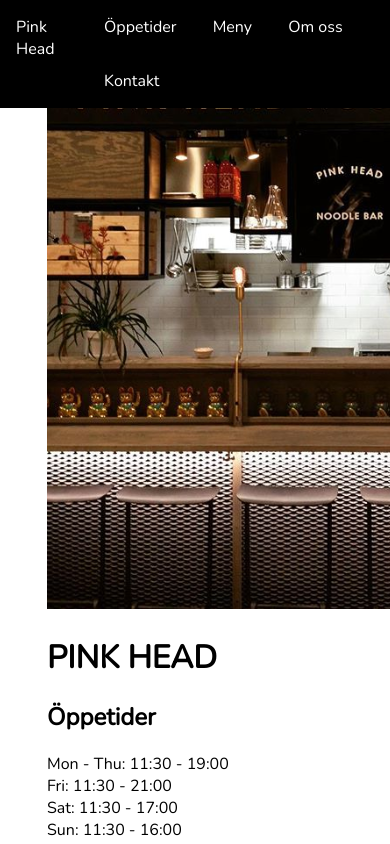
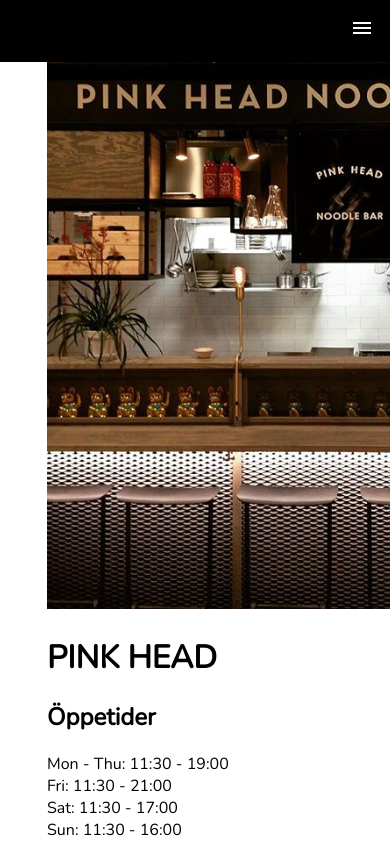
Before and after one commit to lyjenewein/pink_head, a plain HTML site: page public_html/index.html in a window 390 px wide. Shown: the top 844 px of the page. Drawn offline with nearby package versions, Linux system fonts and the light colour scheme.

Commit message:
hamburger menu

```diff
--- a/public_html/css/style.css
+++ b/public_html/css/style.css
@@ -9,15 +9,7 @@
   nav ul {
     margin: 0;
     padding: 0;
-    list-style: none;
-    display: -webkit-box;
-    display: -ms-flexbox;
-    display: flex;
-    -webkit-box-pack: justify;
-    -ms-flex-pack: justify;
-    justify-content: space-between; }
-    nav ul li {
-      display: inline; }
+    list-style: none; }
     nav ul li a {
       display: inline-block;
       padding: 1em;
@@ -25,6 +17,35 @@
       text-decoration: none; }
     nav ul li :hover {
       background-color: black; }
+
+nav ul li:first-child > a {
+  display: inline-block; }
+
+#menu-icon {
+  float: right;
+  display: block; }
+
+.topnav ul li a {
+  display: none; }
+
+.topnav.dropped ul li a {
+  display: block; }
+
+.topnav.dropped #menu-icon {
+  position: absolute;
+  right: 0;
+  top: 0; }
+
+.material-icons {
+  font-size: 1em; }
+
+@media screen and (min-width: 600px) {
+  #menu-icon {
+    display: none; }
+  .topnav ul li a {
+    display: inline-block; }
+  .topnav ul li {
+    display: inline; } }
 
 html {
   font-family: 'Nunito', sans-serif; }
--- a/public_html/index.html
+++ b/public_html/index.html
@@ -6,20 +6,17 @@
     <meta http-equiv="X-UA-Compatible" content="ie=edge">
     <link rel="stylesheet" href="css/style.css">
     <link href="https://fonts.googleapis.com/css?family=Nunito:400" rel="stylesheet">
+    <link href="https://fonts.googleapis.com/icon?family=Material+Icons" rel="stylesheet">
     <title>Pink Head Noodle Bar</title>
 </head>
 <body>
-    <nav>
-        <ul class="wrapper">
-            <div class="nav-logo">
-                <li><a href="#section0">Pink Head</a></li>
-                </div>
-                <div class="nav-items">
+    <nav class="topnav" id="myTopnav">
+        <ul id="menu">
+            <li><a href="javascript:void(0);" id="menu-icon" onclick="navToggle()"><i class="material-icons">menu</i></a></li>
             <li><a href="#section1">Öppetider</a></li>
             <li><a href="#section2">Meny</a></li>
             <li><a href="#section3">Om oss</a></li>
             <li><a href="#section4">Kontakt</a></li>
-            </div>
         </ul>
     </nav>
 
@@ -89,8 +86,26 @@
                 </main>
 
     </div> <!-- content wrapper-->
-</body>
     <footer>
             <small>
     </footer>
+    <script>
+            /*Detta är
+            en flerradskommentar i JavaScript*/
+            //detta är en enradskommentar i JS
+
+            /*
+            en funktion som lägger till/tar bort klassen "dropped" på topnav när användern trycker på meny-ikon
+            */
+            function navToggle(){
+                var x = document.getElementById("myTopnav");
+                if (x.className === "topnav"){
+                    x.className += " dropped";
+                }
+                else{
+                    x.className = "topnav";
+                }
+            }
+        </script>
+</body>
 </html>
--- a/scss/_navbar.scss
+++ b/scss/_navbar.scss
@@ -11,10 +11,8 @@
       margin: 0;
       padding: 0;
       list-style: none;
-      display: flex;
-      justify-content: space-between;
       li {
-        display: inline;
+
         a {
           display: inline-block;
           padding: 1em;
@@ -26,3 +24,42 @@
       }
     }
   }
+
+nav ul li:first-child > a{
+    display: inline-block;
+}
+
+#menu-icon{
+  float:right;
+  display:block;
+}
+
+.topnav ul li a{
+  display: none;
+}
+
+.topnav.dropped ul li a{
+  display: block;
+}
+
+.topnav.dropped #menu-icon{
+  position: absolute;
+  right: 0;
+  top: 0;
+}
+
+.material-icons{
+  font-size: 1em;
+}
+
+@media screen and (min-width: 600px){
+  #menu-icon{
+      display:none;
+  }
+  .topnav ul li a{
+      display: inline-block;
+  }
+  .topnav ul li{
+    display: inline;
+  }
+}
```
Lines whose indentation alone changed are shown as unchanged.
